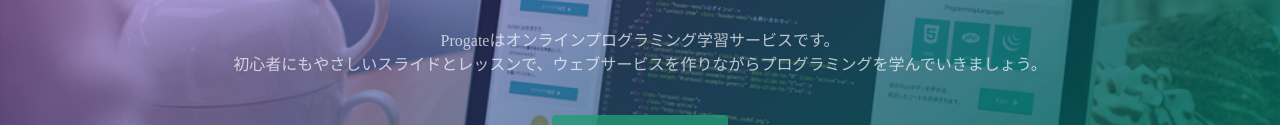
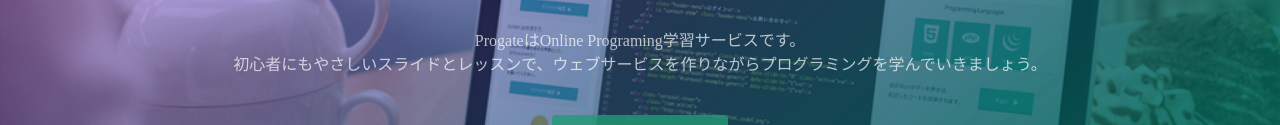
Before and after one commit to y-seri/sample, a plain HTML site: page index.html in a window 1280 px wide. Shown: the part 317-442 px from the top of the page. Drawn offline with Linux system fonts and the light colour scheme.

Commit message:
Update index.html

```diff
--- a/index.html
+++ b/index.html
@@ -24,7 +24,7 @@
   <div class="top-wrapper">
     <div class="container">
       <h1>LEARN TO CODE.<br>LEARN TO BE CREATIVE.</h1>
-      <p>Progateはオンラインプログラミング学習サービスです。<br>初心者にもやさしいスライドとレッスンで、ウェブサービスを作りながらプログラミングを学んでいきましょう。</p>
+      <p>ProgateはOnline Programing学習サービスです。<br>初心者にもやさしいスライドとレッスンで、ウェブサービスを作りながらプログラミングを学んでいきましょう。</p>
       <div class="btn-wrapper">
         <a href="#" class="btn signup">新規登録はこちら</a>
         <p>or</p>
```
